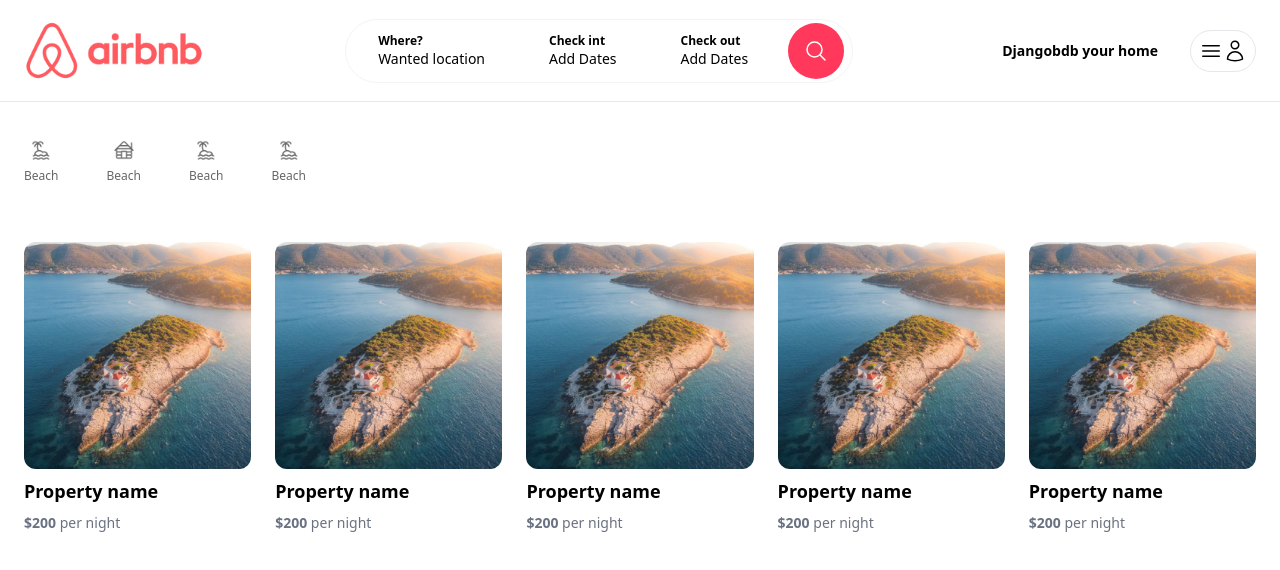
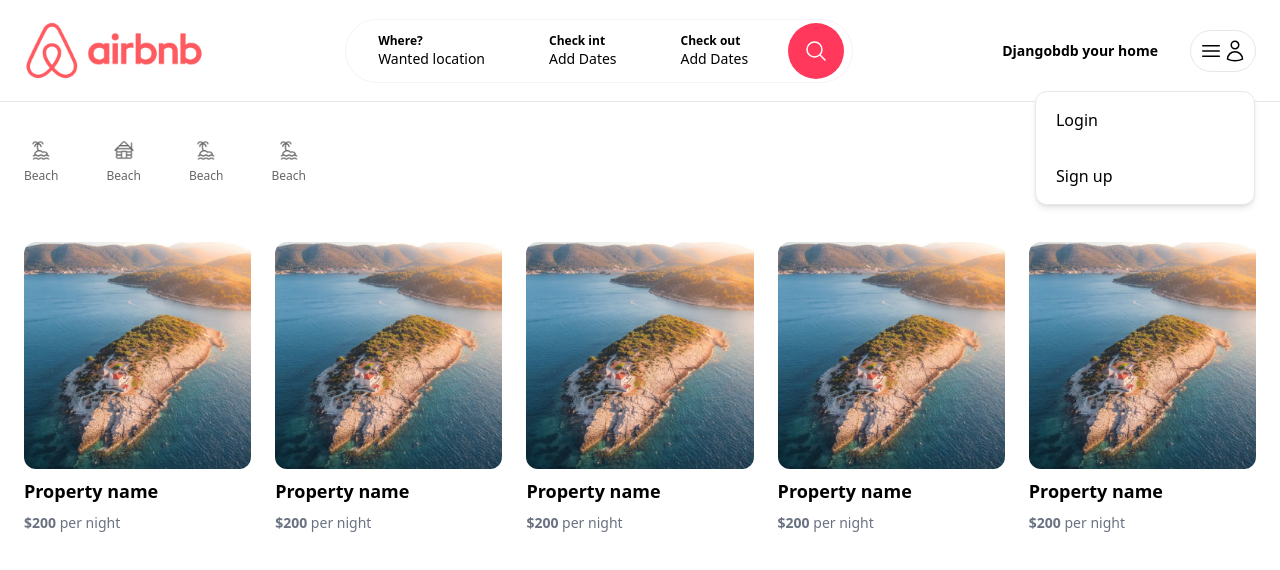
Before and after one commit to MeyiGi/airbnb-clone-frontend, a Next.js app: page / in a window 1280 px wide. Both pictures are taken after a click on the button 1222 px from the left and 50 px from the top of the page. Shown: the top 570 px of the page. Built offline with nearby package versions, Linux system fonts and the light colour scheme.

Commit message:
feat: menu-link model

```diff
--- /dev/null
+++ b/app/components/navbar/MenuLink.tsx
@@ -0,0 +1,14 @@
+'use client'
+
+interface MenuLinkProps {
+    label: string
+    onClick: () => void;
+}
+
+export default function MenuLink({label, onClick}: MenuLinkProps) {
+    return (
+        <div
+            onClick={onClick}
+            className="px-5 py-4 hover:bg-gray-100 transition">{label}</div>
+    )
+}
--- a/app/components/navbar/UserNav.tsx
+++ b/app/components/navbar/UserNav.tsx
@@ -1,12 +1,31 @@
+'use client';
+
 import { UserIcon, Bars3Icon } from '@heroicons/react/24/outline';
+import { useState } from "react";
+import MenuLink from './MenuLink';
 
 export default function UserNav() {
+    const [isOpen, setIsOpen] = useState(false);
+
     return (
         <div className="p-2 relative inline-block border border-gray-200 rounded-full">
-            <button className="flex items-center">
+            <button
+                onClick={() => setIsOpen(!isOpen)}
+                className="flex items-center">
             <Bars3Icon className="w-6 h-6 cursor-pointer" />
             <UserIcon className="w-6 h-6 text-black cursor-pointer" />
             </button>
+
+            {isOpen && (
+                <div className='w-[220px] absolute top-[60px] right-0 bg-white border border-gray-200 rounded-xl shadow-md flex flex-col cursor-pointer'>
+                    <MenuLink
+                        onClick={() => console.log("clicked button")}
+                        label={'Login'}/>
+                    <MenuLink
+                        onClick={() => console.log("clicked button")}
+                        label={'Sign up'}/>
+                </div>
+            )}
         </div>
     )
 }
```
